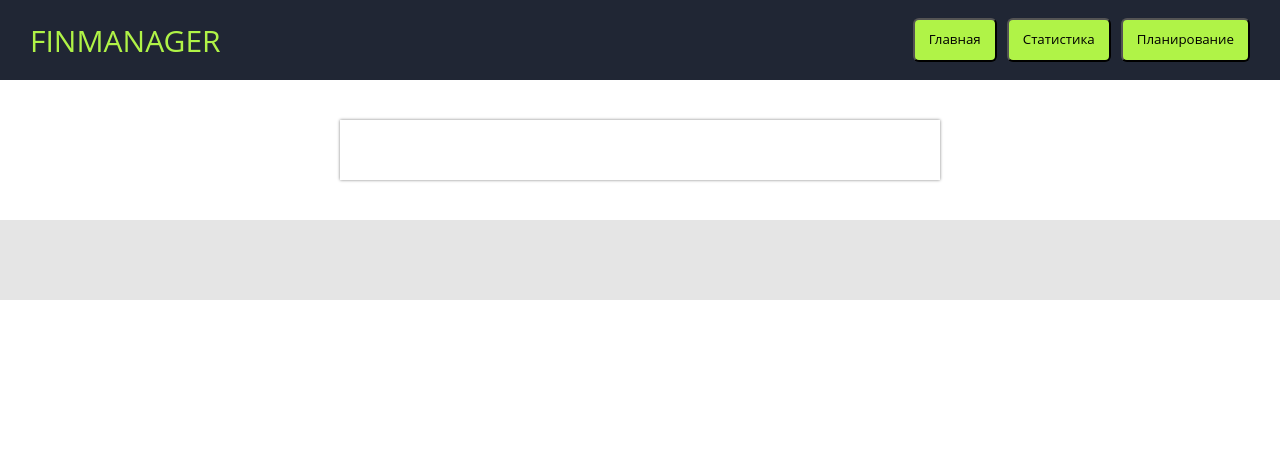
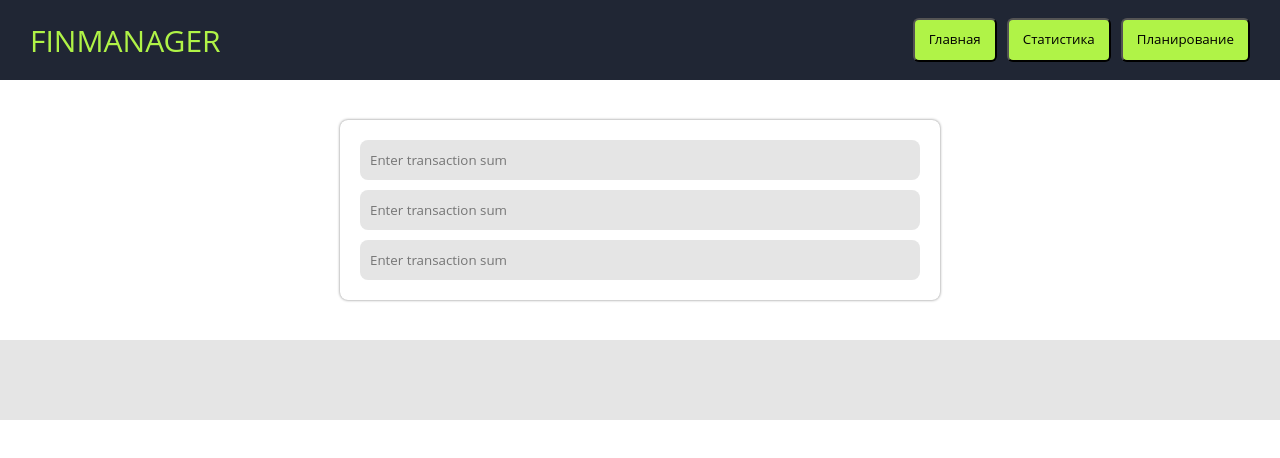
Before and after one commit to sp28337/react-learn, a React (Create React App) app: page / in a window 1280 px wide. Shown: the top 458 px of the page. Built offline with nearby package versions, Linux system fonts and the light colour scheme.

Commit message:
add Input component

```diff
--- a/public/index.html
+++ b/public/index.html
@@ -11,7 +11,7 @@
     />
     <link rel="apple-touch-icon" href="%PUBLIC_URL%/logo192.png" />
 
-    <link rel="manifest" href="%PUBLIC_URL%/manifest.json" />
+    <!-- <link rel="manifest" href="%PUBLIC_URL%/manifest.json" /> -->
 
     <title>React App</title>
     <style>
--- a/src/components/comps/Input.jsx
+++ b/src/components/comps/Input.jsx
@@ -1,11 +1,19 @@
 import React from 'react'
+import css from "../../styles/form"
 
+const { Input } = css
 
-const Input = () => {
+const InputComponent = () => {
     return (
         <React.Fragment>
+            <Input
+                type="text"
+                placeholder="Enter transaction sum"
+                maxLength={"100"}
+            />
+
         </React.Fragment>
     )
 }
 
-export default Input
+export default InputComponent
--- a/src/components/pages/Main.jsx
+++ b/src/components/pages/Main.jsx
@@ -1,6 +1,7 @@
 import React from "react"
 import Head from "../views/global/Head"
 import Foot from "../views/global/Foot"
+import InputComponent from "../comps/Input"
 import css from "../../styles/form"
 
 const { FormContainer } = css
@@ -9,7 +10,11 @@ const Main = () => {
     return (
         <React.Fragment>
             <Head></Head>
-            <FormContainer></FormContainer>
+            <FormContainer>
+                <InputComponent></InputComponent>
+                <InputComponent></InputComponent>
+                <InputComponent></InputComponent>
+            </FormContainer>
             <Foot></Foot>
         </React.Fragment>
     )
--- a/src/styles/form.js
+++ b/src/styles/form.js
@@ -10,9 +10,26 @@ const css = {
         width: 600px;
         height: auto;
         min-height: 60px;
-        border-radisus: 8px;
+        border-radius: 8px;
         box-shadow: 0px 0px 3px grey;
         margin: 40px auto;
+        padding: 20px;
+    `,
+    Input: styled.input`
+        display: block;
+        position: relative;
+        width: 100%;
+        height: 40px;
+        border: none;
+        outline: none;
+        background-color: rgb(229, 229, 229);
+        padding: 0 0 0 10px;
+        border-radius: 8px;
+        margin: 0 0 10px 0;
+
+        &:last-child {
+            margin: 0px;
+        }
     `,
 }
 
```
